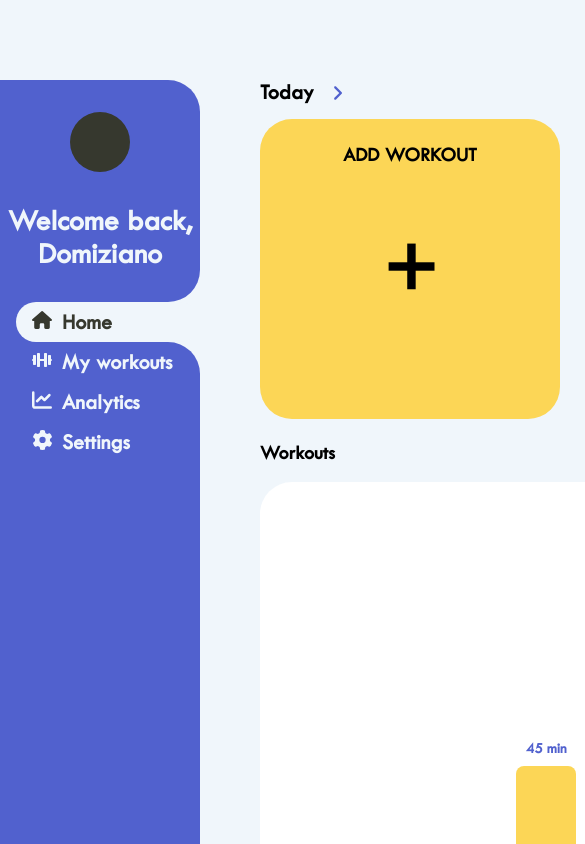
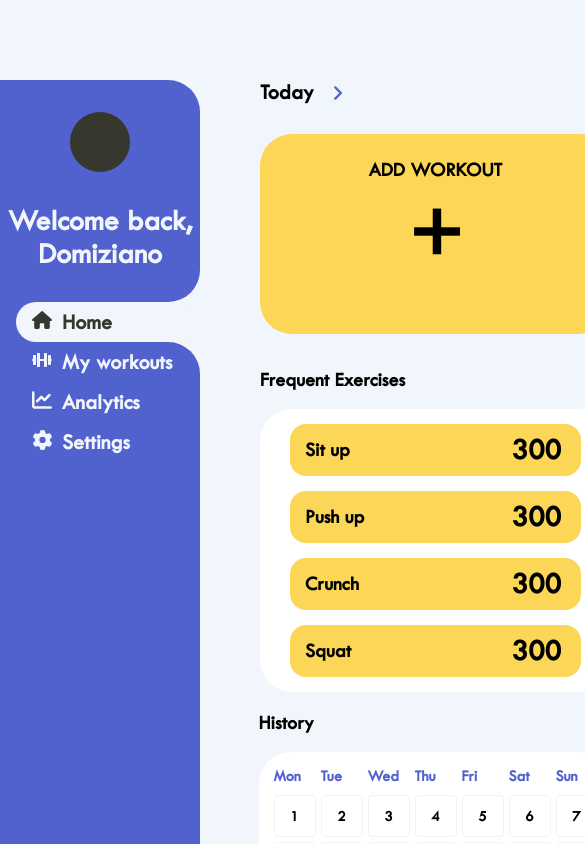
Before and after one commit to DomizianoScarcelli/workout-tracker, a React (Create React App) app: page /home in a window 390 px wide. Shown: the top 844 px of the page, 585 px wide, since content can reach past the window. Built offline with nearby package versions, Linux system fonts and the light colour scheme.

Commit message:
Added some responsiveness inside home page

```diff
--- a/src/components/Sidebar/Sidebar.module.css
+++ b/src/components/Sidebar/Sidebar.module.css
@@ -1,6 +1,5 @@
 .sidebar {
-	margin-right: 10rem;
-	height: 100vh;
+	/* margin-right: 10rem; */
 	min-width: 100px;
 	max-width: 12vw;
 	background-color: var(--purple);
@@ -42,6 +41,6 @@
 .bottomHalfSidebar {
 	width: 14vw;
 	min-width: 200px;
-	height: 100vh;
+	height: 100%;
 	background-color: var(--purple);
 }
--- a/src/index.css
+++ b/src/index.css
@@ -3,6 +3,8 @@
 	--light: #f0f6fb;
 	--yellow: #fcd656;
 	--dark-grey: #36382e;
+	--mq-md: 40rem;
+	--mq-sm: 20rem;
 }
 
 @font-face {
--- a/src/routes/Home/AddWorkoutButton/AddWorkoutButton.module.css
+++ b/src/routes/Home/AddWorkoutButton/AddWorkoutButton.module.css
@@ -1,14 +1,16 @@
 .container {
-	width: 300px;
-	height: 300px;
+	flex-grow: 1;
+	margin: 15px 0 15px 0;
+	/* height: 100%; */
+	/* width: 100%; */
+	/* max-height: 270px; */
+	/* max-width: 270px; */
 	min-width: 200px;
 	min-height: 200px;
 	background-color: var(--yellow);
 	border-radius: 2rem;
-	display: flex;
-	flex-direction: column;
-	justify-content: center;
-	align-items: center;
+	display: grid;
+	place-items: center;
 	position: relative;
 	cursor: pointer;
 }
--- a/src/routes/Home/FrequentExercises/FrequentExercises.module.css
+++ b/src/routes/Home/FrequentExercises/FrequentExercises.module.css
@@ -1,9 +1,10 @@
 .container {
 	position: relative;
 	padding: 15px 30px 15px 30px;
-	width: 400px;
-	height: 270px;
+	min-width: 200px;
+	flex-grow: 2;
 	display: flex;
+	gap: 15px;
 	flex-direction: column;
 	justify-content: space-evenly;
 	background-color: white;
--- a/src/routes/Home/History/History.module.css
+++ b/src/routes/Home/History/History.module.css
@@ -12,9 +12,10 @@
 	display: flex;
 	background-color: white;
 	width: fit-content;
-	height: 270px;
+	max-height: 270px;
 	padding: 15px;
 	border-radius: 2rem;
+	flex-grow: 1;
 }
 
 .dayGrid,
--- a/src/routes/Home/Home.module.css
+++ b/src/routes/Home/Home.module.css
@@ -5,6 +5,8 @@
 }
 
 .flexRow {
+	justify-content: center;
+	flex-wrap: wrap;
 	align-items: center;
 	margin-top: 15px;
 	gap: 60px;
@@ -13,6 +15,9 @@
 }
 
 .flexCol {
+	margin-right: 10rem;
+	margin-left: 10rem;
+	width: 90vw;
 	display: flex;
 	flex-direction: column;
 }
```
